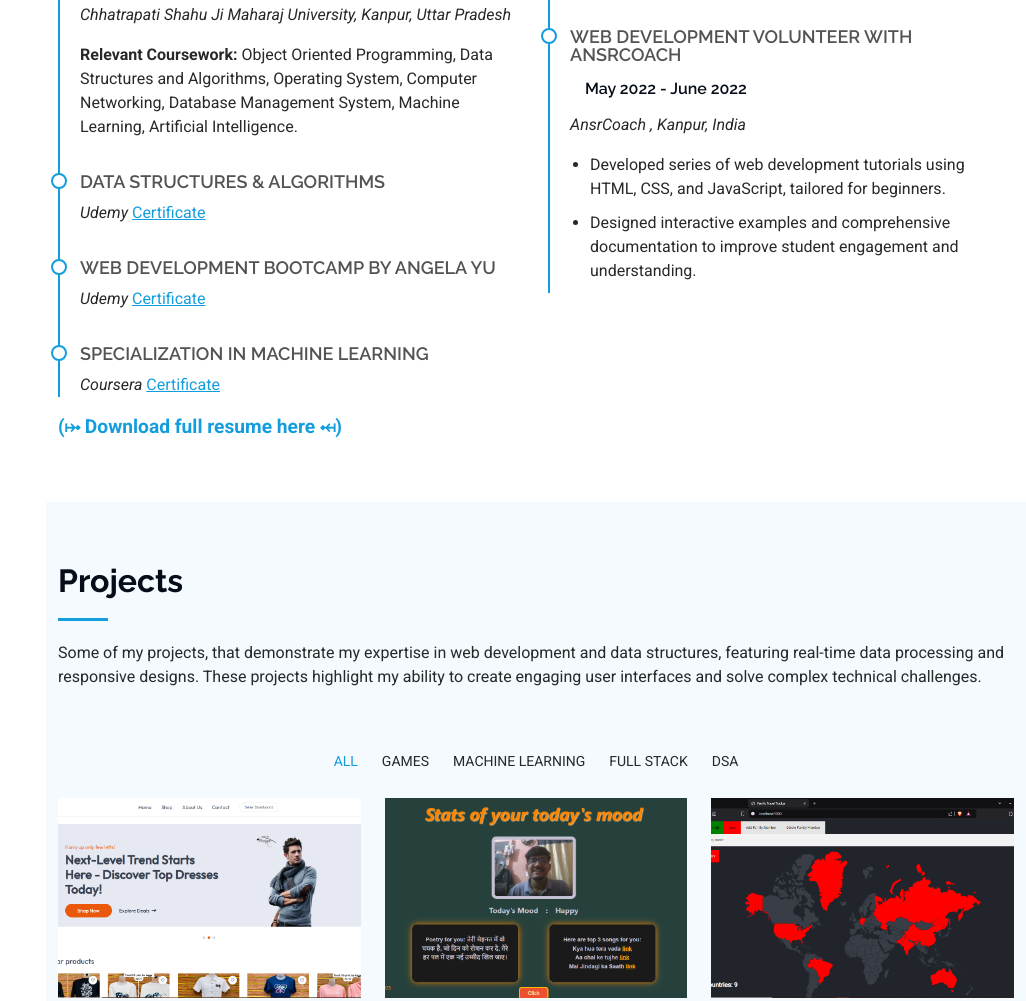
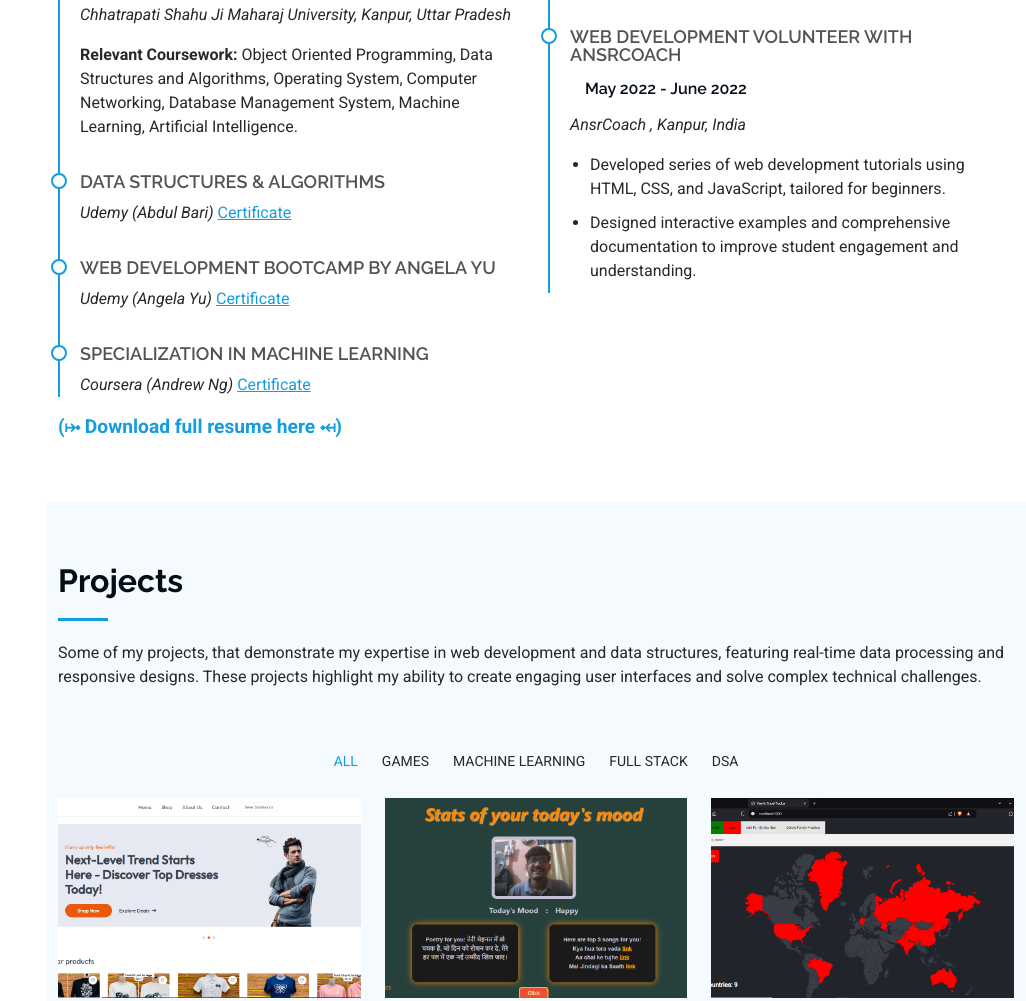
Before and after one commit to yaarAdarsh/AdarshSahu, a plain HTML site: page index.html in a window 1280 px wide. Shown: the part 3094-4095 px from the top of the page, without its empty margins (254-1280 px from the left). Drawn offline with Linux system fonts and the light colour scheme.

Commit message:
new Update

```diff
--- a/index.html
+++ b/index.html
@@ -372,19 +372,19 @@
             <div class="resume-item">
               <h4>Data Structures & Algorithms</h4>
               <!-- <h5>2024</h5> -->
-              <p><em>Udemy</em> <a href="https://drive.google.com/file/d/1PjAAENdBX5i7rLAj3qBiygYs80zuyzUW/view" target="_blank"><u>Certificate</u></a></p>
+              <p><em>Udemy (Abdul Bari)</em> <a href="https://drive.google.com/file/d/1PjAAENdBX5i7rLAj3qBiygYs80zuyzUW/view" target="_blank"><u>Certificate</u></a></p>
             </div><!-- Edn Resume Item -->
 
             <div class="resume-item">
               <h4>Web development bootcamp by angela yu </h4>
               <!-- <h5>2024</h5> -->
-              <p><em>Udemy</em> <a href="https://drive.google.com/file/d/1Q1INgyM_cU6JHJy1X6ma40uvXGR-fH02/view" target="_blank"><u>Certificate</u></a></p>
+              <p><em>Udemy (Angela Yu)</em> <a href="https://drive.google.com/file/d/1Q1INgyM_cU6JHJy1X6ma40uvXGR-fH02/view" target="_blank"><u>Certificate</u></a></p>
             </div><!-- Edn Resume Item -->
 
             <div class="resume-item">
               <h4>specialization in Machine Learning</h4>
               <!-- <h5>2024</h5> -->
-              <p><em>Coursera</em> <a href="https://coursera.org/share/2f0b2839f3d70078793b998d59773605" target="_blank"><u>Certificate</u></a></p>
+              <p><em>Coursera (Andrew Ng)</em> <a href="https://coursera.org/share/2f0b2839f3d70078793b998d59773605" target="_blank"><u>Certificate</u></a></p>
               <!-- <p>Quia nobis sequi est occaecati aut. Repudiandae et iusto quae reiciendis et quis Eius vel ratione eius unde vitae rerum voluptates asperiores voluptatem Earum molestiae consequatur neque etlon sader mart dila</p> -->
             </div><!-- Edn Resume Item -->
 
```
